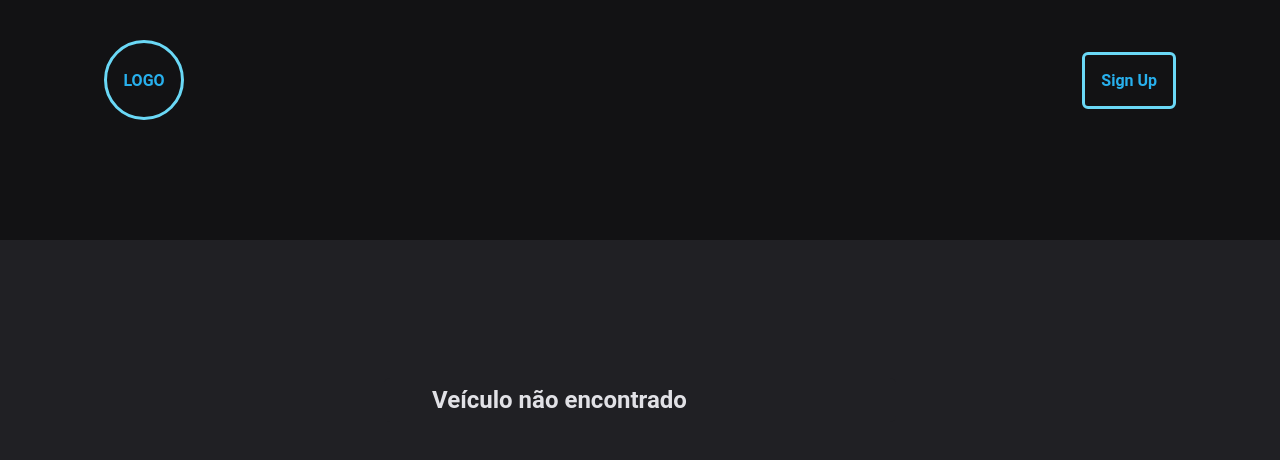
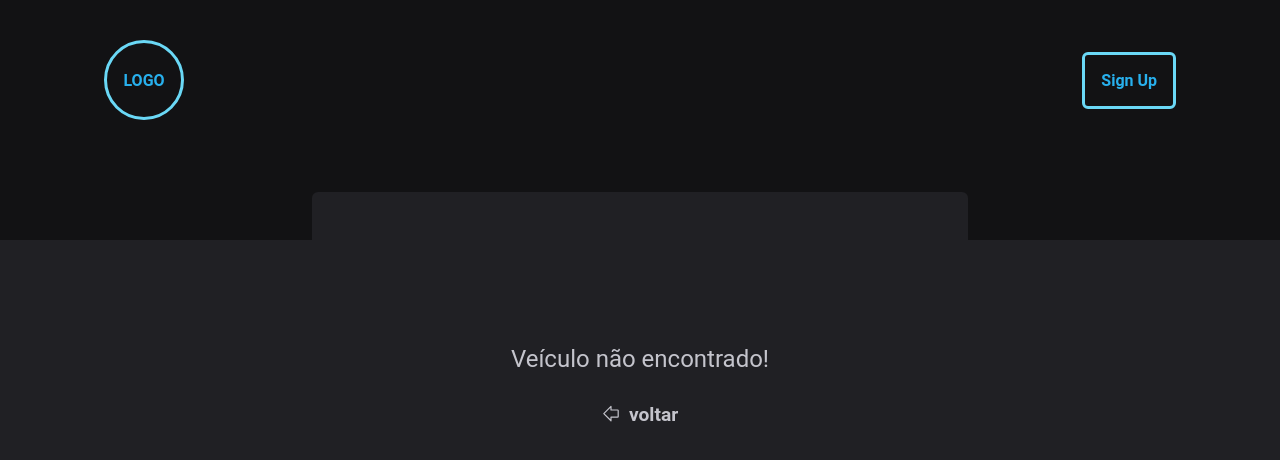
Before and after one commit to Jessica-Garcia/vehicle-registration, a React (Vite) app: page /vehicle/edit/076a947d-8496-46ea-9288-af8bbae311c1 in a window 1280 px wide. Shown: the top 460 px of the page. Built offline with nearby package versions, Linux system fonts and the light colour scheme; no server answers; data requests are answered from the project's data file.

Commit message:
refactor: separate components

```diff
--- /dev/null
+++ b/src/components/VehicleNotFound/index.tsx
@@ -0,0 +1,16 @@
+import { ArrowFatLeft } from "phosphor-react";
+import { NavLink } from "react-router-dom";
+import { NotFoundContainer } from "./styles";
+
+export const VehicleNotFound = () => {
+  return (
+    <NotFoundContainer>
+      <div>Veículo não encontrado!</div>
+      <div>
+        <NavLink to="/">
+          <ArrowFatLeft /> voltar
+        </NavLink>
+      </div>
+    </NotFoundContainer>
+  );
+};
--- /dev/null
+++ b/src/components/VehicleNotFound/styles.tsx
@@ -0,0 +1,32 @@
+import styled from "styled-components";
+
+export const NotFoundContainer = styled.div`
+  border: 0;
+  // background: ${(props) => props.theme["gray-900"]};
+  color: ${(props) => props.theme["gray-300"]};
+  padding: 2rem 1rem;
+  width: 35rem;
+  height: 25rem;
+  display: flex;
+  justify-content: center;
+  align-items: center;
+  font-size: 24px;
+  flex-direction: column;
+
+  a {
+    color: ${(props) => props.theme["gray-300"]};
+    font-weight: bold;
+    display: flex;
+    gap: 0.5rem;
+    align-items: center;
+    font-size: 1.2rem;
+    margin: 30px 20px;
+    cursor: pointer;
+    text-decoration: none;
+
+    &:hover {
+      opacity: 0.6;
+      transition: background-color 0.2s;
+    }
+  }
+`;
--- /dev/null
+++ b/src/components/VehicleRegistrationForm/index.tsx
@@ -0,0 +1,81 @@
+import { ArrowFatLeft } from "phosphor-react";
+import React from "react";
+import { NavLink } from "react-router-dom";
+import { IVehicle } from "../../@types/IVehicle";
+import { VehicleAttributesSelect } from "../VehicleAttributesSelect";
+import { FormContainer } from "./styles";
+
+interface IFormProps {
+  vehicle: IVehicle;
+  onSaveVehicle: () => void;
+  onInputChange: (e: React.ChangeEvent<HTMLInputElement>) => void;
+  onSelectChange: (e: React.ChangeEvent<HTMLSelectElement>) => void;
+}
+
+export const VehicleRegistrationForm = ({
+  vehicle,
+  onSaveVehicle,
+  onInputChange,
+  onSelectChange,
+}: IFormProps) => {
+  return (
+    <FormContainer
+      onSubmit={() => {
+        onSaveVehicle();
+      }}
+    >
+      <label htmlFor="licensePlate">Placa</label>
+      <input
+        autoComplete="off"
+        type="text"
+        name="licensePlate"
+        id="licensePlate"
+        value={vehicle?.licensePlate || ""}
+        onChange={onInputChange}
+        placeholder="Informe a placa"
+        required
+      />
+
+      <label htmlFor="brand">Marca</label>
+      <VehicleAttributesSelect
+        value={vehicle?.brandId}
+        name="brand"
+        selectChange={onSelectChange}
+        url={`https://parallelum.com.br/fipe/api/v2/cars/brands`}
+        disabled={!vehicle.licensePlate}
+      />
+
+      <label htmlFor="year">Ano</label>
+      <VehicleAttributesSelect
+        value={vehicle?.yearId}
+        name="year"
+        selectChange={onSelectChange}
+        url={
+          vehicle.brand
+            ? `https://parallelum.com.br/fipe/api/v2/cars/brands/${vehicle.brandId}/years`
+            : ""
+        }
+        disabled={!vehicle.brand}
+      />
+
+      <label htmlFor="model">Modelo</label>
+
+      <VehicleAttributesSelect
+        value={vehicle?.modelId}
+        name="model"
+        selectChange={onSelectChange}
+        disabled={!vehicle.brand || !vehicle.year}
+        url={
+          vehicle.year
+            ? `https://parallelum.com.br/fipe/api/v2/cars/brands/${vehicle.brandId}/years/${vehicle.yearId}/models`
+            : ""
+        }
+      />
+
+      <button type="submit">Salvar</button>
+      <NavLink to="/">
+        <ArrowFatLeft /> voltar
+      </NavLink>
+    </FormContainer>
+  );
+};
--- /dev/null
+++ b/src/components/VehicleRegistrationForm/styles.ts
@@ -0,0 +1,62 @@
+import styled from "styled-components";
+
+export const FormContainer = styled.form`
+  margin-top: 2rem;
+  display: flex;
+  flex-direction: column;
+  gap: 1rem;
+
+  input {
+    border-radius: 6px;
+    border: 0;
+    background: ${(props) => props.theme["gray-900"]};
+    color: ${(props) => props.theme["gray-300"]};
+    padding: 1rem;
+
+    &::placeholder {
+      color: ${(props) => props.theme["gray-500"]};
+    }
+  }
+
+  label {
+    font-size: 1.1rem;
+    font-weight: 700;
+  }
+
+  button[type="submit"] {
+    height: 58px;
+    border: 0;
+    background: ${(props) => props.theme["blue-500"]};
+    color: ${(props) => props.theme.white};
+    font-weight: bold;
+    padding: 0 1.25rem;
+    border-radius: 6px;
+    margin-top: 1.5rem;
+    cursor: pointer;
+
+    &:disabled {
+      opacity: 0.6;
+      cursor: not-allowed;
+    }
+
+    &:not(:disabled):hover {
+      background: ${(props) => props.theme["blue-600"]};
+      transition: background-color 0.2s;
+    }
+  }
+
+  a {
+    color: ${(props) => props.theme["gray-300"]};
+    font-weight: bold;
+    display: flex;
+    gap: 0.5rem;
+    align-items: center;
+    cursor: pointer;
+    font-size: 1.2rem;
+
+    &:hover {
+      opacity: 0.6;
+      transition: background-color 0.2s;
+    }
+  }
+`;
--- a/src/pages/Vehicle/index.tsx
+++ b/src/pages/Vehicle/index.tsx
@@ -4,9 +4,10 @@ import { IVehicle } from "../../@types/IVehicle";
 import React, { useCallback, useContext, useEffect, useState } from "react";
 import { NavLink, useNavigate, useParams } from "react-router-dom";
 import { v4 as uuidv4 } from "uuid";
-import { VehicleAttributesSelect } from "../../components/VehicleAttributesSelect";
 import { api } from "../../lib/axios";
 import { VehiclesContext } from "../../contexts/VehiclesContext";
+import { VehicleNotFound } from "../../components/VehicleNotFound";
+import { VehicleRegistrationForm } from "../../components/VehicleRegistrationForm";
 
 export const Vehicle = () => {
   const { vehicleList } = useContext(VehiclesContext);
@@ -123,9 +124,7 @@ export const Vehicle = () => {
       {window.location.pathname === view ? (
         <VehicleInfo>
           {id && !vehicle.id ? (
-            <div>
-              {loading ? "Carregando..." : <h2>Veículo não encontrado</h2>}
-            </div>
+            <div>{loading ? "Carregando..." : <VehicleNotFound />}</div>
           ) : (
             <InfoContainer>
               <div>
@@ -154,137 +153,17 @@ export const Vehicle = () => {
       ) : (
         <VehicleInfo>
           {id && !vehicle.id ? (
-            <div>
-              {loading ? "Carregando..." : <h2>Veículo não encontrado</h2>}
-            </div>
+            <div>{loading ? "Carregando..." : <VehicleNotFound />}</div>
           ) : (
-            <form
-              onSubmit={() => {
-                handleSaveVehicle();
-              }}
-            >
-              <label htmlFor="licensePlate">Placa</label>
-              <input
-                autoComplete="off"
-                type="text"
-                name="licensePlate"
-                id="licensePlate"
-                value={vehicle?.licensePlate || ""}
-                onChange={handleInputChange}
-                placeholder="Informe a placa"
-                required
-              />
-
-              <label htmlFor="brand">Marca</label>
-              <VehicleAttributesSelect
-                value={vehicle?.brandId}
-                name="brand"
-                selectChange={handleSelectChange}
-                url={`https://parallelum.com.br/fipe/api/v2/cars/brands`}
-                disabled={!vehicle.licensePlate}
-              />
-
-              <label htmlFor="year">Ano</label>
-              <VehicleAttributesSelect
-                value={vehicle?.yearId}
-                name="year"
-                selectChange={handleSelectChange}
-                url={
-                  vehicle.brand
-                    ? `https://parallelum.com.br/fipe/api/v2/cars/brands/${vehicle.brandId}/years`
-                    : ""
-                }
-                disabled={!vehicle.brand}
-              />
-
-              <label htmlFor="model">Modelo</label>
-
-              <VehicleAttributesSelect
-                value={vehicle?.modelId}
-                name="model"
-                selectChange={handleSelectChange}
-                disabled={!vehicle.brand || !vehicle.year}
-                url={
-                  vehicle.year
-                    ? `https://parallelum.com.br/fipe/api/v2/cars/brands/${vehicle.brandId}/years/${vehicle.yearId}/models`
-                    : ""
-                }
-              />
-
-              <button type="submit">Salvar</button>
-              <NavLink to="/">
-                <ArrowFatLeft /> voltar
-              </NavLink>
-            </form>
+            <VehicleRegistrationForm
+              vehicle={vehicle}
+              onInputChange={handleInputChange}
+              onSelectChange={handleSelectChange}
+              onSaveVehicle={handleSaveVehicle}
+            />
           )}
         </VehicleInfo>
       )}
     </>
   );
 };
-/* return (
-  <VehicleInfo>
-    {id && !vehicle.id ? (
-      <div>{loading ? "Carregando..." : <h2>Veículo não encontrado</h2>}</div>
-    ) : (
-      <form
-        onSubmit={() => {
-          handleSaveVehicle();
-        }}
-      >
-        <label htmlFor="licensePlate">Placa</label>
-        <input
-          autoComplete="off"
-          type="text"
-          name="licensePlate"
-          id="licensePlate"
-          value={vehicle?.licensePlate || ""}
-          onChange={handleInputChange}
-          placeholder="Informe a placa"
-          required
-        />
-
-        <label htmlFor="brand">Marca</label>
-        <VehicleAttributesSelect
-          value={vehicle?.brandId}
-          name="brand"
-          selectChange={handleSelectChange}
-          url={`https://parallelum.com.br/fipe/api/v2/cars/brands`}
-          disabled={!vehicle.licensePlate}
-        />
-
-        <label htmlFor="year">Ano</label>
-        <VehicleAttributesSelect
-          value={vehicle?.yearId}
-          name="year"
-          selectChange={handleSelectChange}
-          url={
-            vehicle.brand
-              ? `https://parallelum.com.br/fipe/api/v2/cars/brands/${vehicle.brandId}/years`
-              : ""
-          }
-          disabled={!vehicle.brand}
-        />
-
-        <label htmlFor="model">Modelo</label>
-
-        <VehicleAttributesSelect
-          value={vehicle?.modelId}
-          name="model"
-          selectChange={handleSelectChange}
-          disabled={!vehicle.brand || !vehicle.year}
-          url={
-            vehicle.year
-              ? `https://parallelum.com.br/fipe/api/v2/cars/brands/${vehicle.brandId}/years/${vehicle.yearId}/models`
-              : ""
-          }
-        />
-
-        <button type="submit">Salvar</button>
-        <NavLink to="/">
-          <ArrowFatLeft /> voltar
-        </NavLink>
-      </form>
-    )}
-  </VehicleInfo>
-); */
--- a/src/pages/Vehicle/styles.ts
+++ b/src/pages/Vehicle/styles.ts
@@ -14,7 +14,7 @@ export const VehicleInfo = styled.main`
   transform: translate(-50%, -50%);
 
   form {
-    margin-top: 2rem;
+    /* margin-top: 2rem;
     display: flex;
     flex-direction: column;
     gap: 1rem;
@@ -35,13 +35,6 @@ export const VehicleInfo = styled.main`
       font-size: 1.1rem;
       font-weight: 700;
     }
-
-    /*     div {
-      border-radius: 6px;
-      background: ${(props) => props.theme["gray-900"]};
-      color: ${(props) => props.theme["gray-300"]};
-      padding: 1rem;
-    } */
 
     button[type="submit"] {
       height: 58px;
@@ -78,7 +71,7 @@ export const VehicleInfo = styled.main`
         opacity: 0.6;
         transition: background-color 0.2s;
       }
-    }
+    } */
   }
 `;
 
@@ -135,5 +128,3 @@ export const InfoContainer = styled.div`
     }
   }
 `;
-
-// export const ButtonsContainer = styled.div``;
```
Also changed, not shown: src/pages/Home/index.tsx (+5 -5 lines), src/components/SearchForm/index.tsx (renamed from src/pages/Home/components/SearchForm/index.tsx), src/components/SearchForm/styles.ts (renamed from src/pages/Home/components/SearchForm/styles.ts).
